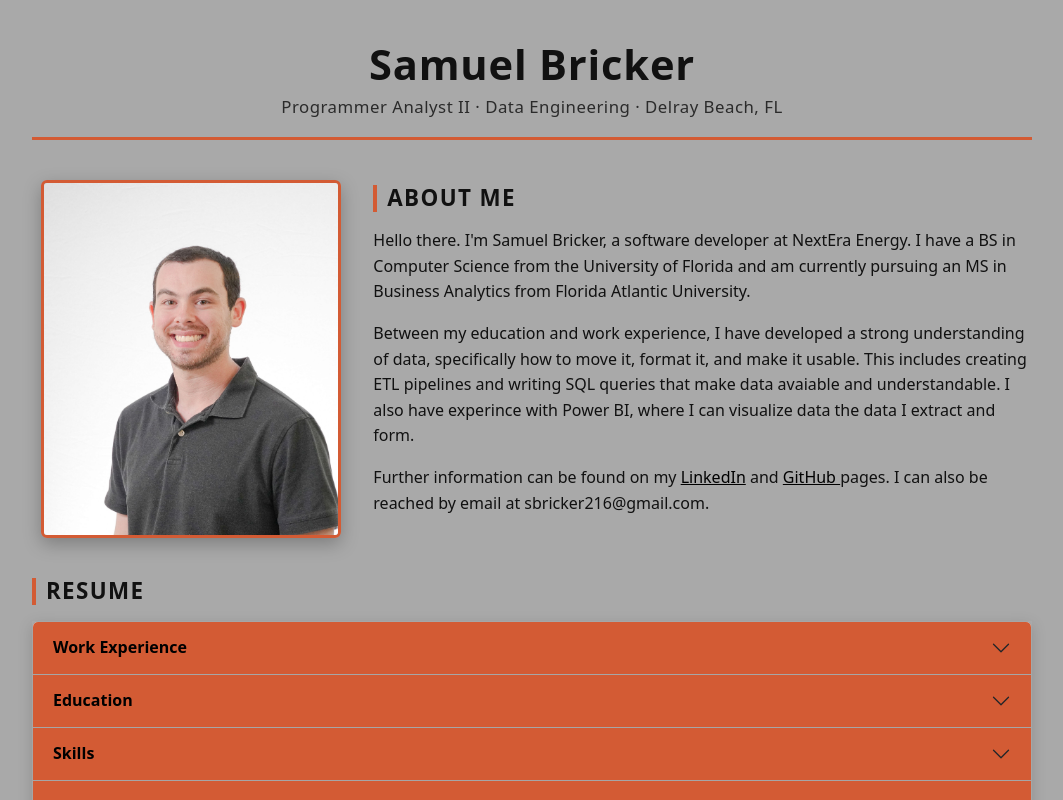
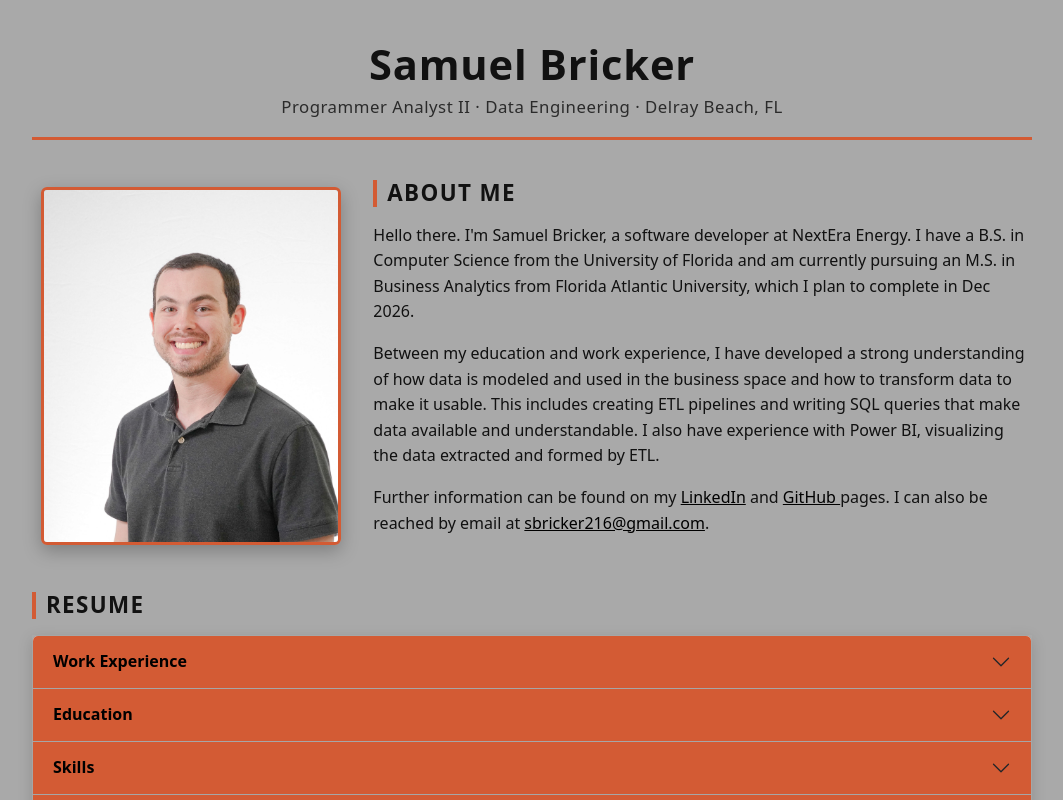
Before and after one commit to sambricker216/sambricker216.github.io, a React (Create React App) app: page / in a window 1280 px wide. Shown: the top 800 px of the page, without its empty margins (108-1171 px from the left). Built offline with nearby package versions, Linux system fonts and the light colour scheme.

Commit message:
Rework about me

```diff
--- a/src/Pages/Homepage.js
+++ b/src/Pages/Homepage.js
@@ -17,19 +17,20 @@ export default function Homepage(){
 					<h2 className="section-title">About Me</h2>
 					<p>
 						Hello there. I'm Samuel Bricker, a software developer at NextEra Energy. I have a
-						BS in Computer Science from the University of Florida and am currently pursuing an MS
-						in Business Analytics from Florida Atlantic University.
+						B.S. in Computer Science from the University of Florida and am currently pursuing an M.S.
+						in Business Analytics from Florida Atlantic University, which I plan to complete in Dec 2026.
 					</p>
 					<p>
-						Between my education and work experience, I have developed a strong understanding of data,
-						specifically how to move it, format it, and make it usable. This includes creating
-						ETL pipelines and writing SQL queries that make data avaiable and understandable.
-						I also have experince with Power BI, where I can visualize data the data I extract and form.
+						Between my education and work experience, I have developed a strong understanding of how
+						data is modeled and used in the business space and how to transform data to make it usable.
+						This includes creating ETL pipelines and writing SQL queries that make data
+						available and understandable. I also have experience with Power BI, visualizing the data extracted
+						and formed by ETL.
 					</p>
 					<p>
 						Further information can be found on my <a href="https://www.linkedin.com/in/samuel-bricker/" target="_blank" rel="noreferrer">
 						LinkedIn</a> and <a href="https://github.com/sambricker216" target="_blank" rel="noreferrer"> GitHub </a> pages. I can also be
-						reached by email at sbricker216@gmail.com.
+						reached by email at <a href="mailto:sbricker216@gmail.com">sbricker216@gmail.com</a>.
 					</p>
 				</Col>
 			</Row>
```
